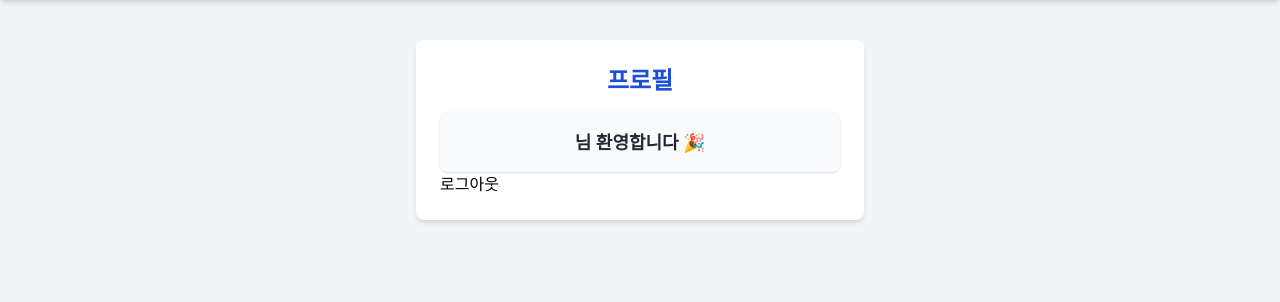
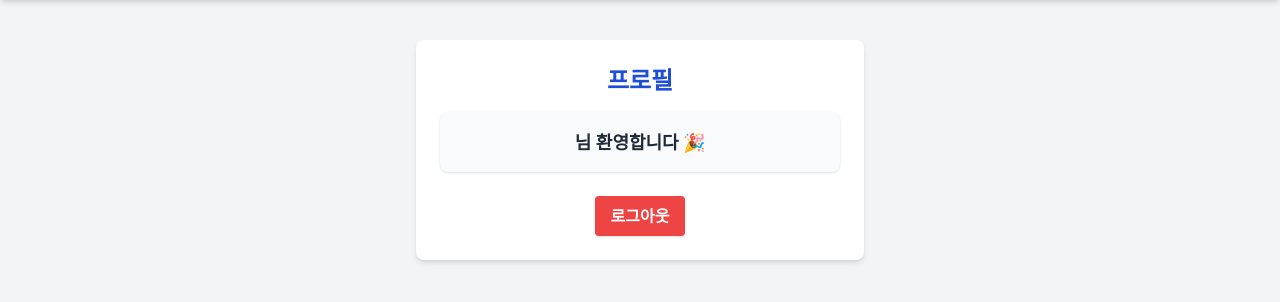
Before and after one commit to MrCaplan/flask-basic-app, a Flask app: template templates/profile.html in a window 1280 px wide. Shown: the part 60-362 px from the top of the page. Run offline with Flask 3, Linux system fonts and the light colour scheme; the template is opened without the code that fills it, so the values that code supplies are empty; some libraries are stand-ins or nearby versions.

Commit message:
feat: logout버튼디자인 수정

```diff
--- a/templates/profile.html
+++ b/templates/profile.html
@@ -6,7 +6,10 @@
 <div class="bg-gray-50 p-4 rounded-lg shadow text-center">
   <p class="text-lg font-semibold text-gray-800">{{ current_user }}님 환영합니다 🎉</p>
 </div>
-<form action="/logout" method="post">
-  <button type="submit" class="btn btn-danger">로그아웃</button>
+<form action="/logout" method="post" class="mt-6 text-center">
+  <button type="submit" class="bg-red-500 hover:bg-red-600 text-white font-semibold py-2 px-4 rounded shadow">
+    로그아웃
+  </button>
 </form>
+
 {% endblock %}
```
